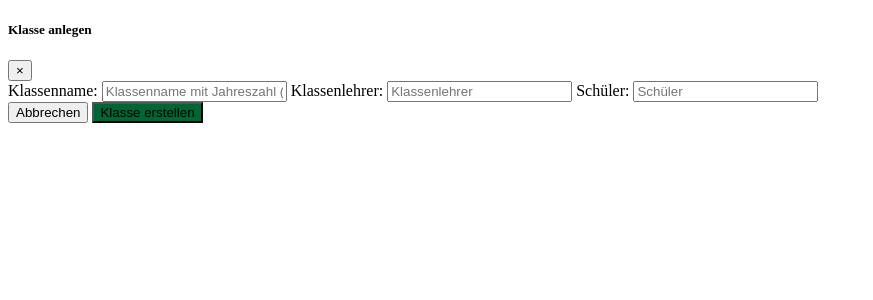
After one commit to Foxy4000/Notenmanager, a Flask app: template src/templates/createClass.html in a window 1280 px wide. The commit adds this page. Shown: the top 300 px of the page, without its empty margins (0-873 px from the left). Run offline with Flask 2, Linux system fonts and the light colour scheme; the template is opened without the code that fills it, so the values that code supplies are empty.

Commit message:
create Class first update

```diff
--- /dev/null
+++ b/src/templates/createClass.html
@@ -0,0 +1,46 @@
+<!DOCTYPE html>
+<html lang="de">
+    {% block content %}
+
+<head>
+    <meta charset="UTF-8">
+    <title>Title</title>
+</head>
+<body>
+    <div class="modal fade" id="klasseAnlegen" tabindex="-1" role="dialog" aria-labelledby="klasseAnlegenTitle"
+         aria-hidden="true">
+        <div class="modal-dialog modal-dialog-centered" role="document">
+            <div class="modal-content">
+                <form class="container">
+                    <div class="modal-header">
+                        <h5 class="modal-title" id="klasseAnlegenTitle">Klasse anlegen</h5>
+                        <button type="button" class="close" data-dismiss="modal" aria-label="Close">
+                            <span aria-hidden="true">&times;</span>
+                        </button>
+                    </div>
+                    <form method="post" action="submitClass">
+                        <label for="className">Klassenname:</label>
+                        <input class="form-control" name="className" id="className" placeholder="Klassenname mit Jahreszahl (z.B. 1a 21/22)"
+                               required="required" minlength="2">
+
+                        <label for="classTeacher">Klassenlehrer:</label>
+                        <input class="form-control" name="classTeacher" id="classTeacher" placeholder="Klassenlehrer">
+
+                        <label for="studentsInClass">Schüler:</label>
+                        <input class="form-control" name="studentsInClass" id="studentsInClass" placeholder="Schüler">
+                    </form>
+
+
+                    <div class="modal-footer">
+                        <button type="button" class="btn btn-secondary" data-dismiss="modal">Abbrechen</button>
+                        <button type="button" class="btn btn-primary" style="background-color: #006633;">Klasse erstellen</button>
+                    </div>
+                </form>
+            </div>
+        </div>
+    </div>
+    </div>
+    </div>
+</body>
+    {% endblock %}
+</html>
```
Also changed, not shown: src/templates/profile.html (+6 -1 lines).
